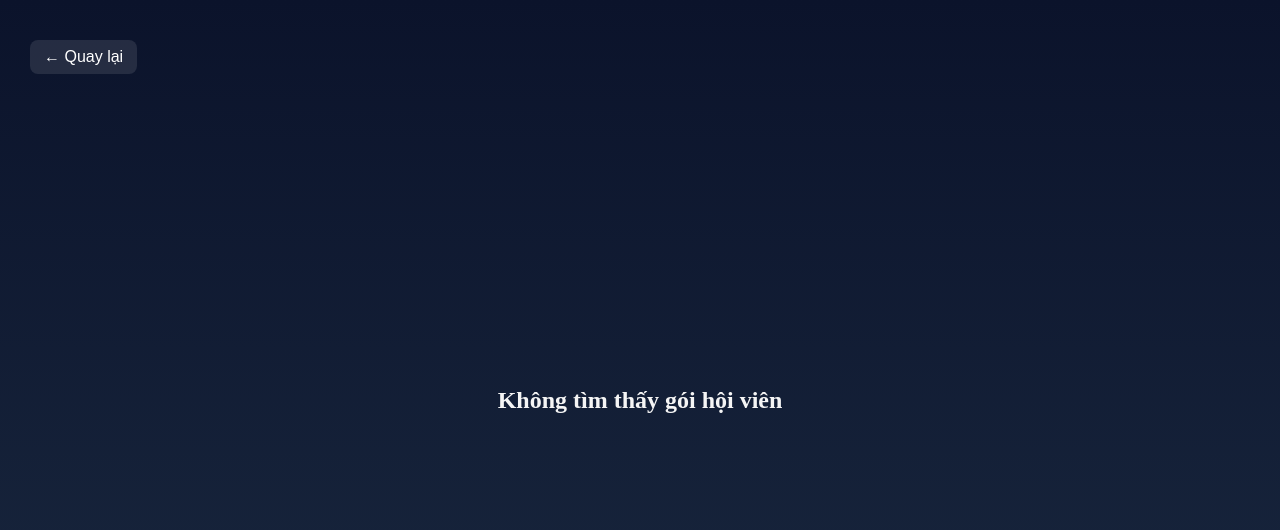
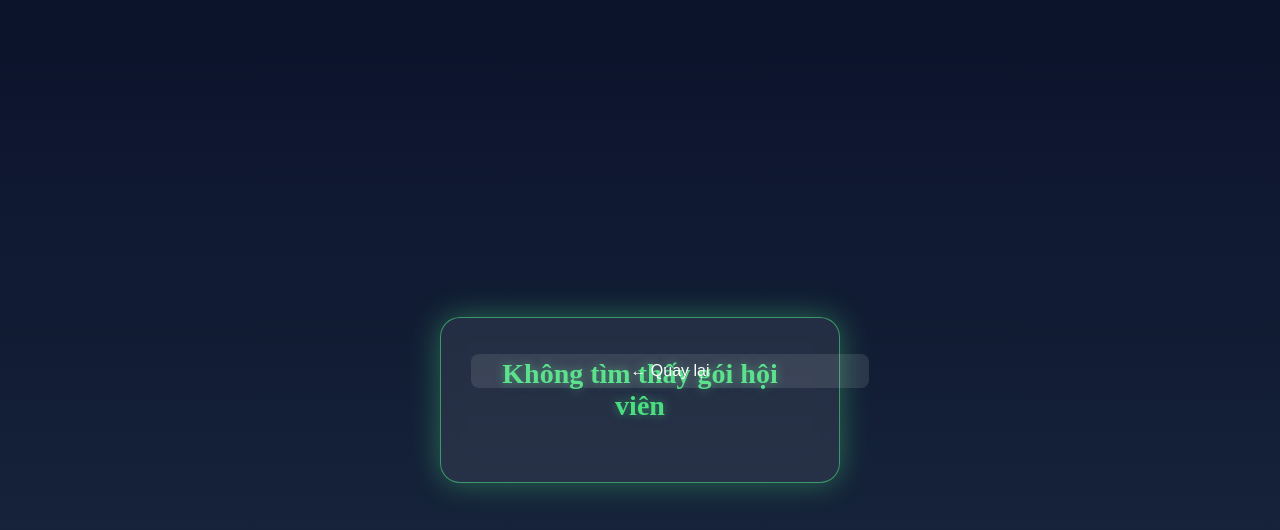
Before and after one commit to EV-Charging-Management-System/EV-Charging-Management-System-frontend, a React (Vite) app: page /membership/1 in a window 1280 px wide. Shown: the top 530 px of the page. Built offline with nearby package versions, Linux system fonts and the light colour scheme; no server answers.

Commit message:
Lưu các thay đổi hiện tại trước khi checkout

```diff
--- a/src/components/Auth/MembershipDetail.css
+++ b/src/components/Auth/MembershipDetail.css
@@ -19,8 +19,19 @@
   text-align: center;
   box-shadow: 0 0 30px rgba(74, 222, 128, 0.4);
   backdrop-filter: blur(10px);
+
+  /* Bắt buộc: sắp xếp theo cột */
+  display: flex;
+  flex-direction: column;
+  align-items: center;
 }
 
+/* Khoảng cách giữa các phần tử trong card */
+.detail-card > * {
+  margin-bottom: 12px;
+}
+
+/* Tiêu đề */
 .detail-card h2 {
   color: #4ade80;
   font-size: 28px;
@@ -28,15 +39,15 @@
   text-shadow: 0 0 10px rgba(74, 222, 128, 0.5);
 }
 
+/* Các thông tin */
 .detail-card p {
-  margin: 8px 0;
   font-size: 16px;
   color: #e0e0e0;
+  margin: 4px 0;
 }
 
 /* =============== ẢNH QR =============== */
 .qr-image {
-  margin-top: 20px;
   width: 220px;
   height: 220px;
   border-radius: 10px;
@@ -64,7 +75,9 @@
 
 /* =============== NÚT QUAY LẠI =============== */
 .back-btn {
-  margin-top: 20px;
+  width: 100%;
+  margin-top: 16px; /* chắc chắn cách confirm */
+  padding: 10px;
   background: none;
   border: none;
   color: #ccc;
@@ -76,6 +89,7 @@
 .back-btn:hover {
   color: #4ade80;
 }
+
 /* Cảnh báo lỗi */
 .error-text {
   color: #ff5252;
@@ -92,6 +106,7 @@
   animation: fadeIn 0.5s ease-in-out;
 }
 
+/* Keyframes */
 @keyframes shake {
   0% { transform: translateX(0); }
   25% { transform: translateX(-4px); }
--- a/src/components/Auth/MembershipDetail.tsx
+++ b/src/components/Auth/MembershipDetail.tsx
@@ -40,17 +40,24 @@ const MembershipDetail: React.FC = () => {
   if (!current) {
     return (
       <div className="detail-container">
-        <h2>Không tìm thấy gói hội viên</h2>
-        <button className="back-btn" onClick={() => navigate("/membership")}>
-          ← Quay lại
-        </button>
+        <div className="detail-card">
+          <h2>Không tìm thấy gói hội viên</h2>
+          <button
+            className="back-btn"
+            onClick={() => navigate("/membership")}
+          >
+            ← Quay lại
+          </button>
+        </div>
       </div>
     );
   }
 
   // Khi bấm nút "Xác nhận và Thanh toán"
   const handleConfirm = () => {
-    setError("❌ Bạn chưa thanh toán! Vui lòng thanh toán trước khi xác nhận.");
+    setError(
+      "❌ Bạn chưa thanh toán! Vui lòng thanh toán trước khi xác nhận."
+    );
   };
 
   return (
@@ -68,11 +75,17 @@ const MembershipDetail: React.FC = () => {
         {/* Nếu có lỗi sẽ hiện chữ đỏ */}
         {error && <p className="error-text">{error}</p>}
 
+        {/* Nút Xác nhận */}
         <button className="confirm-btn" onClick={handleConfirm}>
           Xác nhận và Thanh toán
         </button>
 
-        <button className="back-btn" onClick={() => navigate("/membership")}>
+        {/* Nút Quay lại nằm dưới confirm */}
+        <button
+          className="back-btn"
+          onClick={() => navigate("/membership")}
+          style={{ marginTop: "16px" }} // đảm bảo cách confirm
+        >
           ← Quay lại
         </button>
       </div>
```
